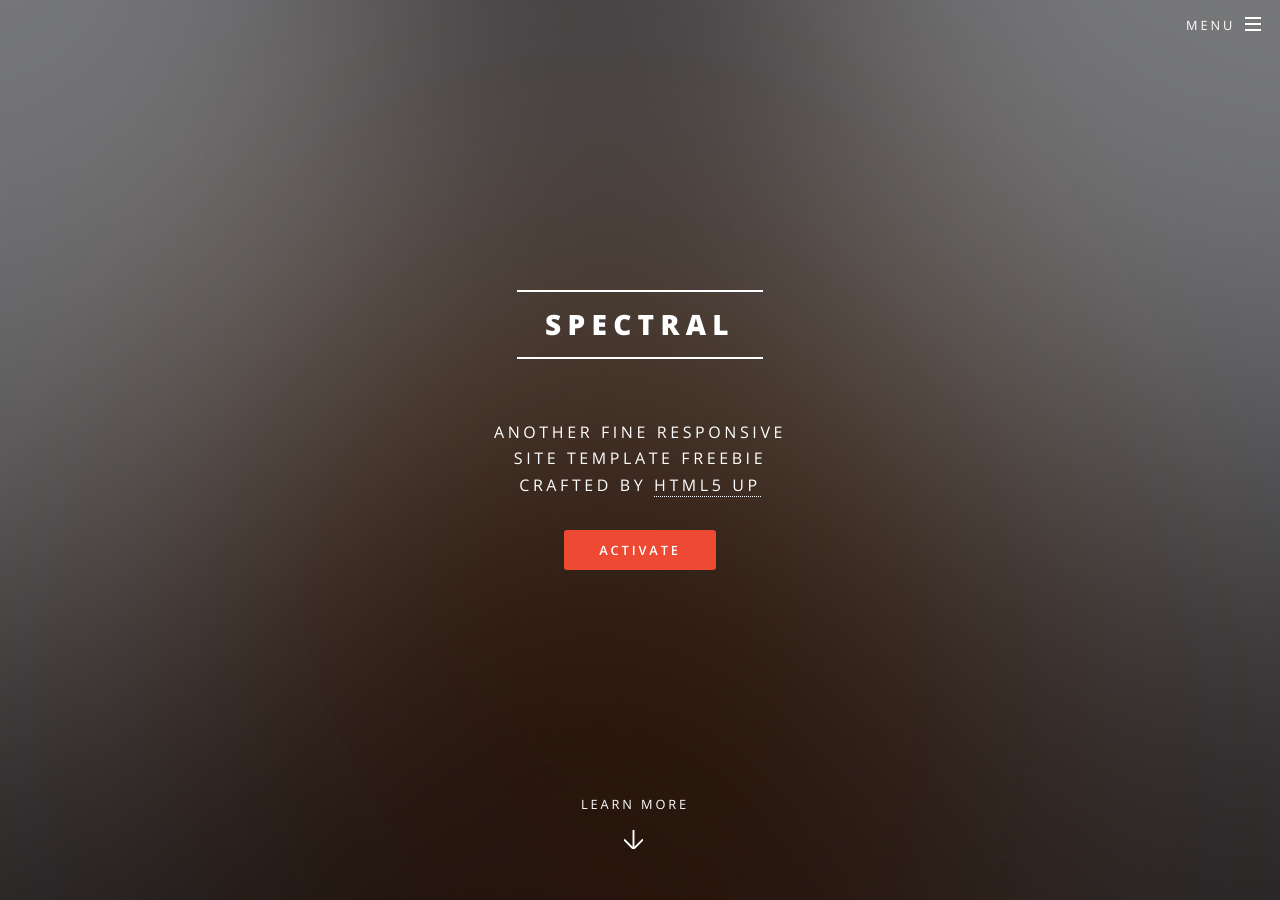
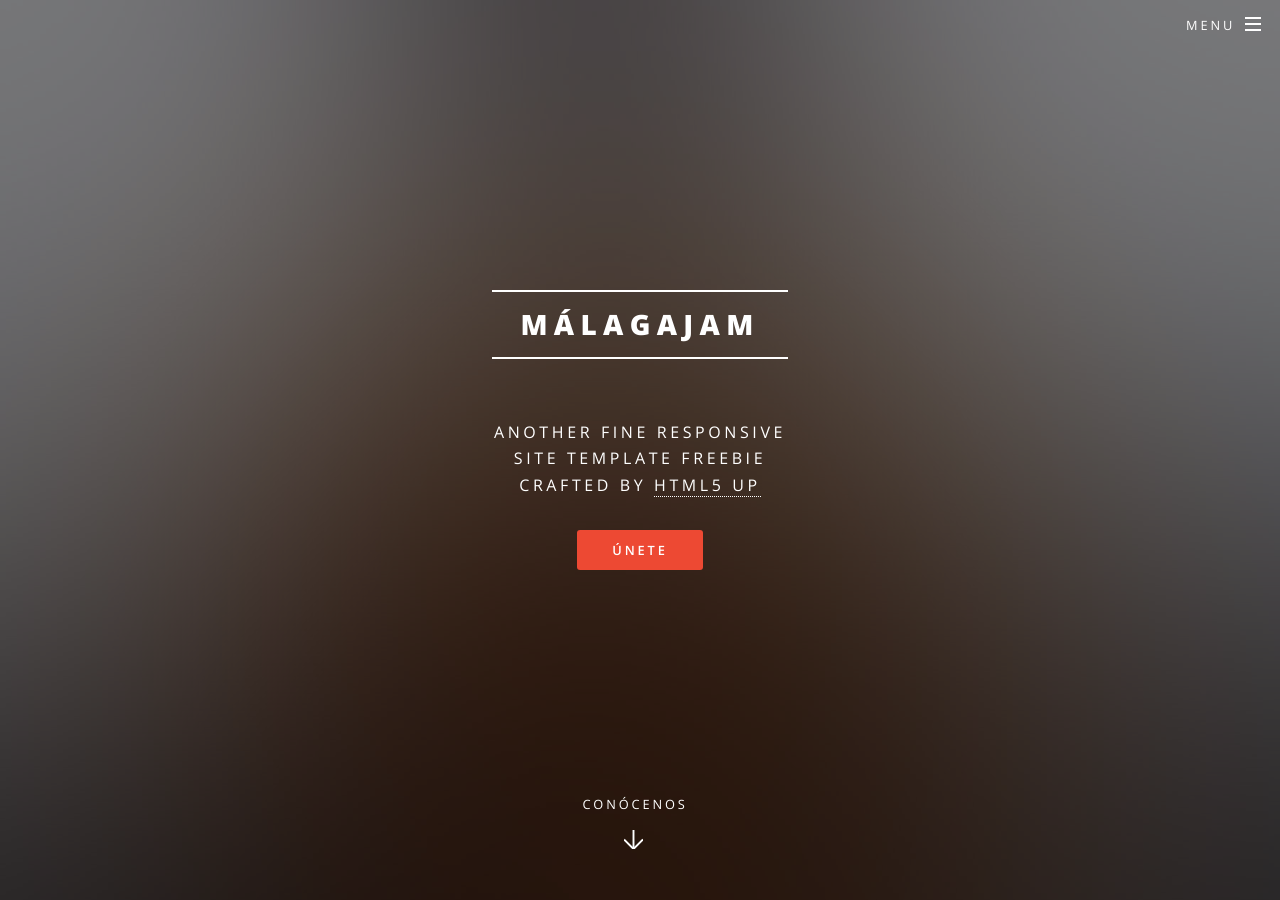
Before and after one commit to MalagaJam/MalagaJam.github.io, a Jekyll site: the page built from index.html, in a window 1280 px wide and 900 px high. Built offline with Jekyll 4.4.1, drawn with Linux system fonts in a browser that asks for light colours; some of the changed text lies outside the part shown.

```diff
--- a/_config.yml
+++ b/_config.yml
@@ -2,26 +2,26 @@
 #
 
 # Site settings
-title: Spectral
+title: MálagaJam
 description: |
   Another fine responsive
   site template freebie
   crafted by [HTML5 UP](http://html5up.net)
-owner: Your Name # or company name
-first_published: 2016 # if migrating another site, the year of your first publish
-email: your-email@domain.com
+owner: MálagaJam # or company name
+first_published: 2018 # if migrating another site, the year of your first publish
+email: info@malagajam.com
 baseurl: "" # the subpath of your site, e.g. /blog
 url: "http://yourdomain.com" # the base hostname & protocol for your site
 social:
-  twitter: https://twitter.com/<username>
-  github: https://github.com/<username>
-  linkedin-square: https://linkedin.com/in/<username>
-  facebook-official: https://facebook.com/<username>
-  google-plus-square: https://plus.google.com/u/0/+<username>
-  #email: /contact/
+  twitter: https://twitter.com/malagajam
+  #github: https://github.com/<username>
+  #linkedin-square: https://linkedin.com/in/<username>
+  facebook-official: https://facebook.com/malagajam
+  #google-plus-square: https://plus.google.com/u/0/+<username>
+  email: /contact/
   #flickr:
   #instagram:
-  #youtube-square:
+  youtube-square: https://www.youtube.com/channel/UCmQ_zibc3cteype4pYYWj0w
   #spotify:
   #stack-overflow:
   #vimeo:
@@ -41,7 +41,7 @@ social:
   #linux:
   #bitbucket-square:
   #vk:
-  #slack:
+  slack: https://jamses.slack.com/
   #vine:
   #weixin:
   #yelp:
--- a/index.html
+++ b/index.html
@@ -7,10 +7,10 @@ layout: landing
 							<h2>{{ site.title }}</h2>
 							<p>{{ site.description | markdownify }}</p>
 							<ul class="actions">
-								<li><a href="#" class="button special">Activate</a></li>
+								<li><a href="https://malagajam.tidyhq.com/public/memberships/new" class="button special">Únete</a></li>
 							</ul>
 						</div>
-						<a href="#one" class="more scrolly">Learn More</a>
+						<a href="#one" class="more scrolly">Conócenos</a>
 					</section>
 
 				<!-- One -->
@@ -23,9 +23,11 @@ layout: landing
 								fringilla tincidunt. Nullam dui leo Aenean mi ligula, rhoncus ullamcorper.</p>
 							</header>
 							<ul class="icons major">
-								<li><span class="icon fa-diamond major style1"><span class="label">Lorem</span></span></li>
-								<li><span class="icon fa-heart-o major style2"><span class="label">Ipsum</span></span></li>
-								<li><span class="icon fa-code major style3"><span class="label">Dolor</span></span></li>
+								<li><span class="icon fa-gamepad major style1"><span class="label">Diseño</span></span></li>
+								<li><span class="icon fa-music major style2"><span class="label">Música</span></span></li>
+								<li><span class="icon fa-heart major style3"><span class="label">Jammers</span></span></li>
+								<li><span class="icon fa-paint-brush major style1"><span class="label">Gráficos</span></span></li>
+								<li><span class="icon fa-code major style2"><span class="label">Código</span></span></li>
 							</ul>
 						</div>
 					</section>
```
